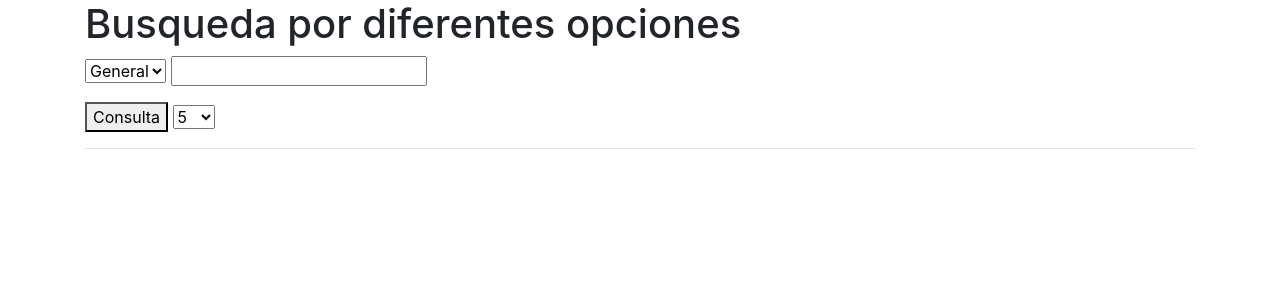
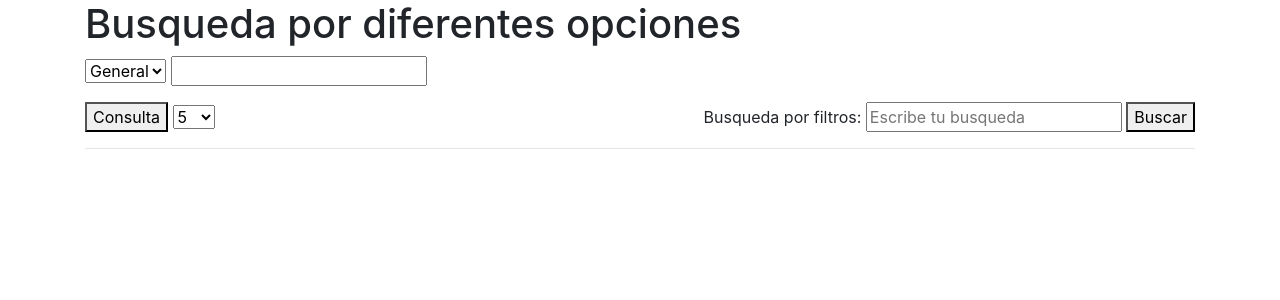
Before and after one commit to klaybert/pagination, a PHP site: page / in a window 1280 px wide. Shown: the top 300 px of the page. Run offline with PHP 8.4, Linux system fonts and the light colour scheme; some libraries are stand-ins or nearby versions.

Commit message:
Add files via upload

```diff
--- a/index.php
+++ b/index.php
@@ -36,6 +36,8 @@ $a.= "</tr></thead>";
 		</select>
 		<input type="text">
 	</form>
+	<div class="d-flex justify-content-between">
+		<div>
 			<button onclick="consulta()" >Consulta</button>
 				<select name="campos_indv" id="select_campos" onchange="consulta()">
 						<option value="5">5</option>
@@ -45,6 +47,13 @@ $a.= "</tr></thead>";
 						<option value="25">25</option>
 
 				</select>
+		</div>
+
+		<div id="high">
+				Busqueda por filtros: <input class="" type="text" placeholder="Escribe tu busqueda">
+				<button onclick="highlight()" >Buscar</button>
+		</div>
+	</div>
 <hr>
 <div id="resultados">
 	<table id="table" class="table table-hover">
@@ -59,12 +68,31 @@ $a.= "</tr></thead>";
 </center>
 
 <div id="limite" style="display: none"></div>
+<div id="estatus"></div>
+
 <script type="text/javascript">
+	function highlight()
+	{
+		$("table#table > tbody > tr").css("background-color","");
+		$("table#table > tbody > tr").css("color","black");
+		var dato = $("div#high>input").val();
+		$("table#table > tbody > tr > td").each(function()
+			{
+				if(dato == $(this).text())
+				{
+					var ids = $(this).parent().attr("id");
+					$("tr#"+ids).css("background-color","yellow");
+					// $(this).css("background-color","green");
+					$("tr#"+ids).css("color","blue");
+				}
+			});
+	}
+
 	function consulta()
 	{
 		$("table").text("");
 		var limite = $("div#limite").text();
-		alert(limite);
+		// alert(limite);
 		var pag = $("select#select_campos").val();
 		var formulario = new FormData();
 		var campo = $("select#select").val();
@@ -110,15 +138,10 @@ $a.= "</tr></thead>";
 
 					for(i=0;i<mensaje.length-1;i=i+4)
 					{
-						if(i == 0)
-						{
 
+						$("table").append("<tr id='a"+i+"'><td>"+mensaje[i]+"</td><td>"+mensaje[i+1]+"</td><td>"+mensaje[i+2]+"</td><td>"+mensaje[i+3]+"</td></tr>");
 					}
 
-						$("table").append("<tr><td>"+mensaje[i]+"</td><td>"+mensaje[i+1]+"</td><td>"+mensaje[i+2]+"</td><td>"+mensaje[i+3]+"</td></tr>");
-					}
-					//aqui hacemos la $("div#pagination")
-					$("div#ultimo").html("<p> El ultimo valor es: "+last_id+"</p>");
 					pagination(last_id, pag);
 				}
 			}
@@ -128,24 +151,53 @@ $a.= "</tr></thead>";
 
 	function pagination(...arguments)
 	{
+		var limite = $("div#limite").text();
+		limite = parseInt(limite);
+		// alert("El valor recogido: "+limite);
 		$("div#pagination1").text("");
 		var last = arguments[0];
 		var pag = arguments[1];
 		pag = parseInt(pag);
+		// alert(pag);
 		var a = 1;
 		$.post(
 			"pagination.php",
 			{datos:pag},
 			function(recibo)
 			{
+				// alert("El valor de recibo es: "+recibo);
 				var j = 0;
 				var pagina = 0;
+				var previo = limite-pag;
+				var prox = limite+pag;
+				recibo = parseInt(recibo);
+				if(limite == 0)
+				{
+
+				}
+				else
+				{
+					$("div#pagination1").append("<a href='#' onclick='buscar("+previo+")'> previous - </a>");
+				}
 				for(i=1;i<=recibo;i++)
 				{
-
-					$("div#pagination1").append("<a href='#' onclick='buscar("+pagina+")'>"+i+"</a>"+" - ");
+					$("div#pagination1").append("<a id='a"+i+"' href='#' onclick='buscar("+pagina+")'>"+i+"</a>"+" - ");
 					pagina = pag+j;
 					j=j+pag;
+				}
+					// $("div#limite").val(j);
+					// alert("El valor de j es: "+j);
+				var ultimo = Math.ceil(recibo*pag);
+				ultimo = ultimo-pag;
+				// alert("el valor de ultimo es: "+ultimo);
+				if(limite == ultimo)
+				{
+
+				}else
+				{
+					alert("estudio de limite final: "+limite);
+					$("div#pagination1").append("<a href='#' onclick='buscar("+prox+")'> next </a>");
+
 				}
 			});
 	}
@@ -153,6 +205,8 @@ $a.= "</tr></thead>";
 	function buscar(vari)
 	{
 		var limite = vari;
+		// alert("El valor de limite guardado: "+limite);
+		// var ids =
 		$("div#limite").text(limite);
 		consulta();
 
```
Lines whose indentation alone changed are shown as unchanged.
